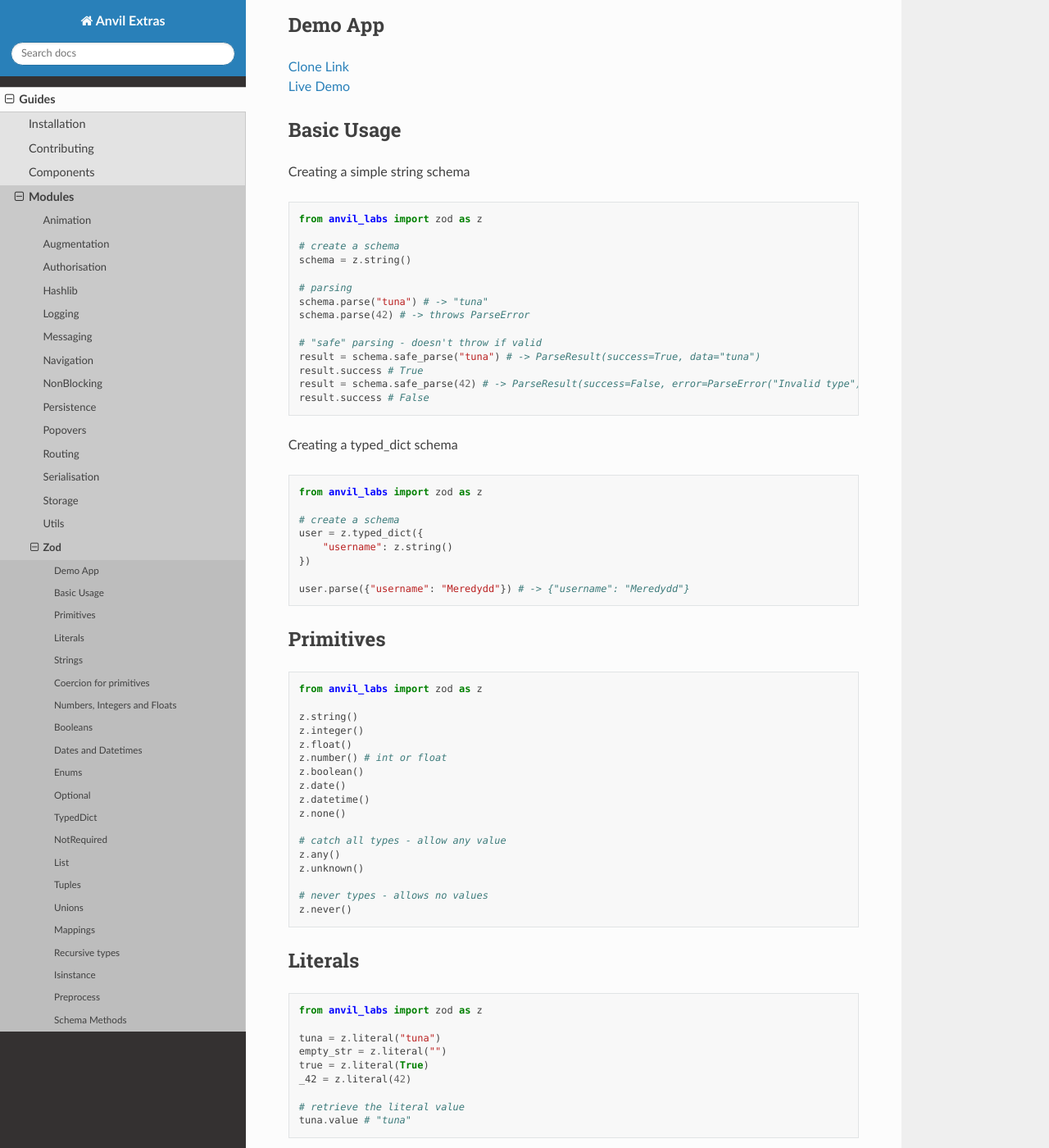
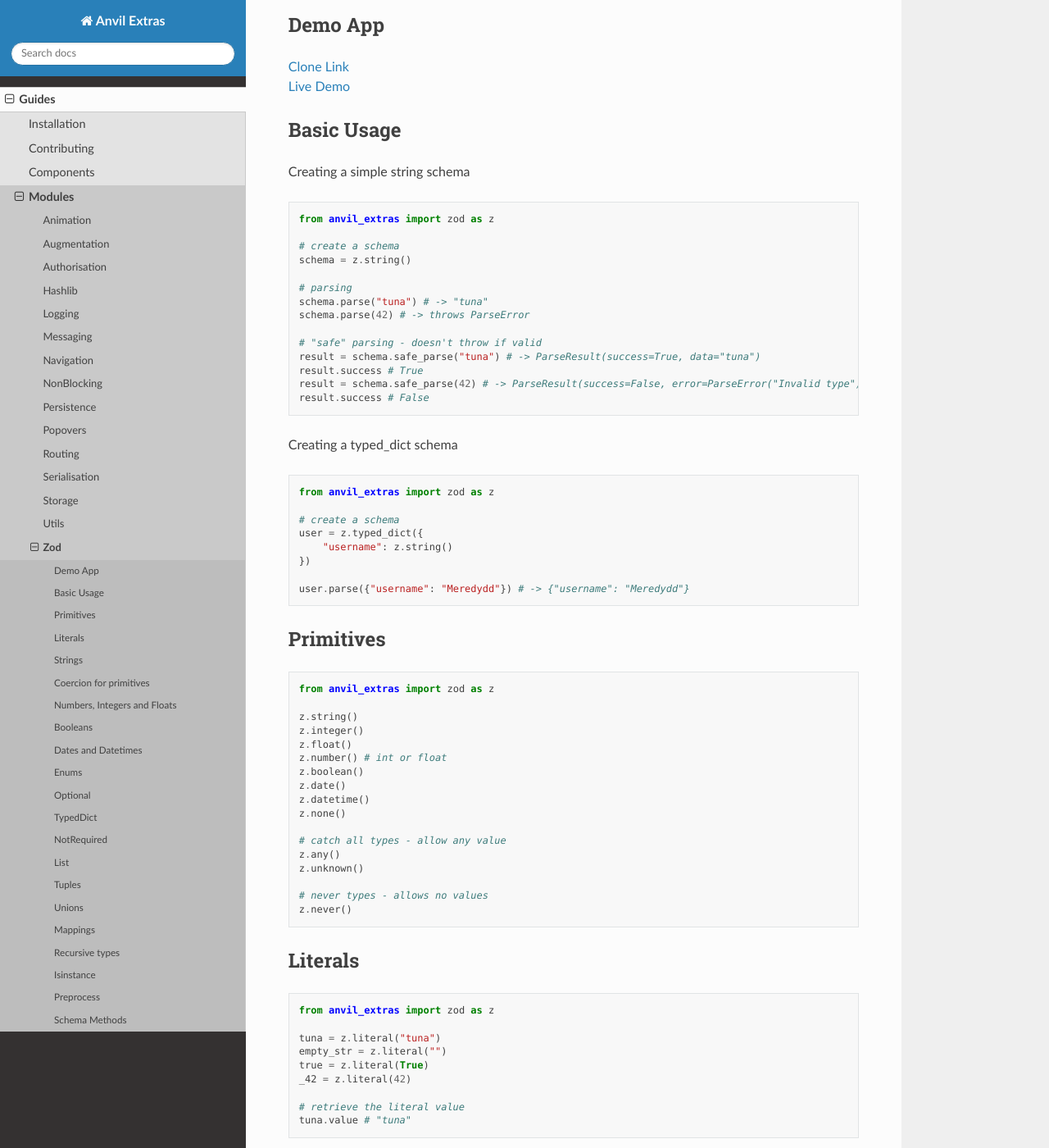
Before and after one commit to anvilistas/anvil-extras, a Sphinx documentation site: the page built from docs/guides/modules/zod.rst, in a window 1280 px wide and 1400 px high, scrolled down 290 px. Shown: the whole window at 82% size. Built offline with Sphinx 7.4.7 and the Read the Docs theme 2.0.0, drawn with Linux system fonts in a browser that asks for light colours; some of the changed text lies outside the part shown.

Commit message:
docs: update docs from anvil_labs -> anvil_extras

```diff
--- a/docs/guides/modules/zod.rst
+++ b/docs/guides/modules/zod.rst
@@ -24,7 +24,7 @@
 
 .. code-block:: python
 
-    from anvil_labs import zod as z
+    from anvil_extras import zod as z
 
     # create a schema
     schema = z.string()
@@ -45,7 +45,7 @@
 
 .. code-block:: python
 
-    from anvil_labs import zod as z
+    from anvil_extras import zod as z
 
     # create a schema
     user = z.typed_dict({
@@ -61,7 +61,7 @@
 
 .. code-block:: python
 
-    from anvil_labs import zod as z
+    from anvil_extras import zod as z
 
     z.string()
     z.integer()
@@ -85,7 +85,7 @@
 
 .. code-block:: python
 
-    from anvil_labs import zod as z
+    from anvil_extras import zod as z
 
     tuna = z.literal("tuna")
     empty_str = z.literal("")
@@ -196,7 +196,7 @@
 
 .. code-block:: python
 
-    from anvil_labs.zod import z
+    from anvil_extras.zod import z
 
     age = z.number(
         required_error="Age is required",
@@ -207,7 +207,7 @@
 
 .. code-block:: python
 
-    from anvil_labs.zod import z
+    from anvil_extras.zod import z
 
     z.number().gt(5)
     z.number().ge(5)  # greater than or equal to, alias .min(5)
@@ -251,7 +251,7 @@
 
 .. code-block:: python
 
-    from anvil_labs.zod import z
+    from anvil_extras.zod import z
     from datetime import date
 
     z.date().safe_parse(date.today())  # success: True
@@ -310,7 +310,7 @@
 
 .. code-block:: python
 
-    from anvil_labs.zod import z
+    from anvil_extras.zod import z
 
     FishEnum = z.enum(["Salmon", "Tuna", "Trout"])
 
@@ -335,7 +335,7 @@
 
 .. code-block:: python
 
-    from anvil_labs.zod import z
+    from anvil_extras.zod import z
 
     schema = z.optional(z.string())
 
@@ -372,7 +372,7 @@
 
 .. code-block:: python
 
-    from anvil_labs.zod import z
+    from anvil_extras.zod import z
 
     # all properties are required by default
     Dog = z.typed_dict({
@@ -414,7 +414,7 @@
 
         .. code-block:: python
 
-            from anvil_labs.zod import z
+            from anvil_extras.zod import z
 
             # all properties are required by default
             Dog = z.typed_dict({
@@ -461,7 +461,7 @@
 
         .. code-block:: python
 
-            from anvil_labs.zod import z
+            from anvil_extras.zod import z
 
             Recipe = z.typed_dict({
                 "id": z.string(),
@@ -483,7 +483,7 @@
 
         .. code-block:: python
 
-            from anvil_labs.zod import z
+            from anvil_extras.zod import z
 
             Recipe = z.typed_dict({
                 "id": z.string(),
@@ -509,7 +509,7 @@
 
         .. code-block:: python
 
-            from anvil_labs.zod import z
+            from anvil_extras.zod import z
 
             User = z.typed_dict({
                 "email": z.string(),
@@ -561,7 +561,7 @@
 
         .. code-block:: python
 
-            from anvil_labs.zod import z
+            from anvil_extras.zod import z
 
             User = z.typed_dict({
                 "email": z.string(),
@@ -593,7 +593,7 @@
 
         .. code-block:: python
 
-            from anvil_labs.zod import z
+            from anvil_extras.zod import z
 
             Person = z.typed_dict({
                 "name": z.string(),
@@ -640,7 +640,7 @@
 
         .. code-block:: python
 
-            from anvil_labs.zod import z
+            from anvil_extras.zod import z
 
             Person = z.typed_dict({
                 "name": z.string(),
@@ -790,7 +790,7 @@
 
         .. code-block:: python
 
-            from anvil_labs import zod as z
+            from anvil_extras import zod as z
 
             # optional custom error message
             non_empty_strings = z.string().array().nonempty(
@@ -817,7 +817,7 @@
 
 .. code-block:: python
 
-    from anvil_labs import zod as z
+    from anvil_extras import zod as z
 
     variadic_tuple = z.tuple([z.string()]).rest(z.number())
     result = variadic_tuple.parse(["hello", 1, 2, 3])]
@@ -887,7 +887,7 @@
 
 .. code-block:: python
 
-    from anvil_labs import zod as z
+    from anvil_extras import zod as z
 
     Category = z.lazy(lambda:
         z.typed_dict({
@@ -927,7 +927,7 @@
 
 .. code-block:: python
 
-    from anvil_labs import zod as z
+    from anvil_extras import zod as z
 
     class Test:
         def __init__(self, name: str):
```
Also changed, not shown: docs/guides/modules/non_blocking.rst (+4 -4 lines).
